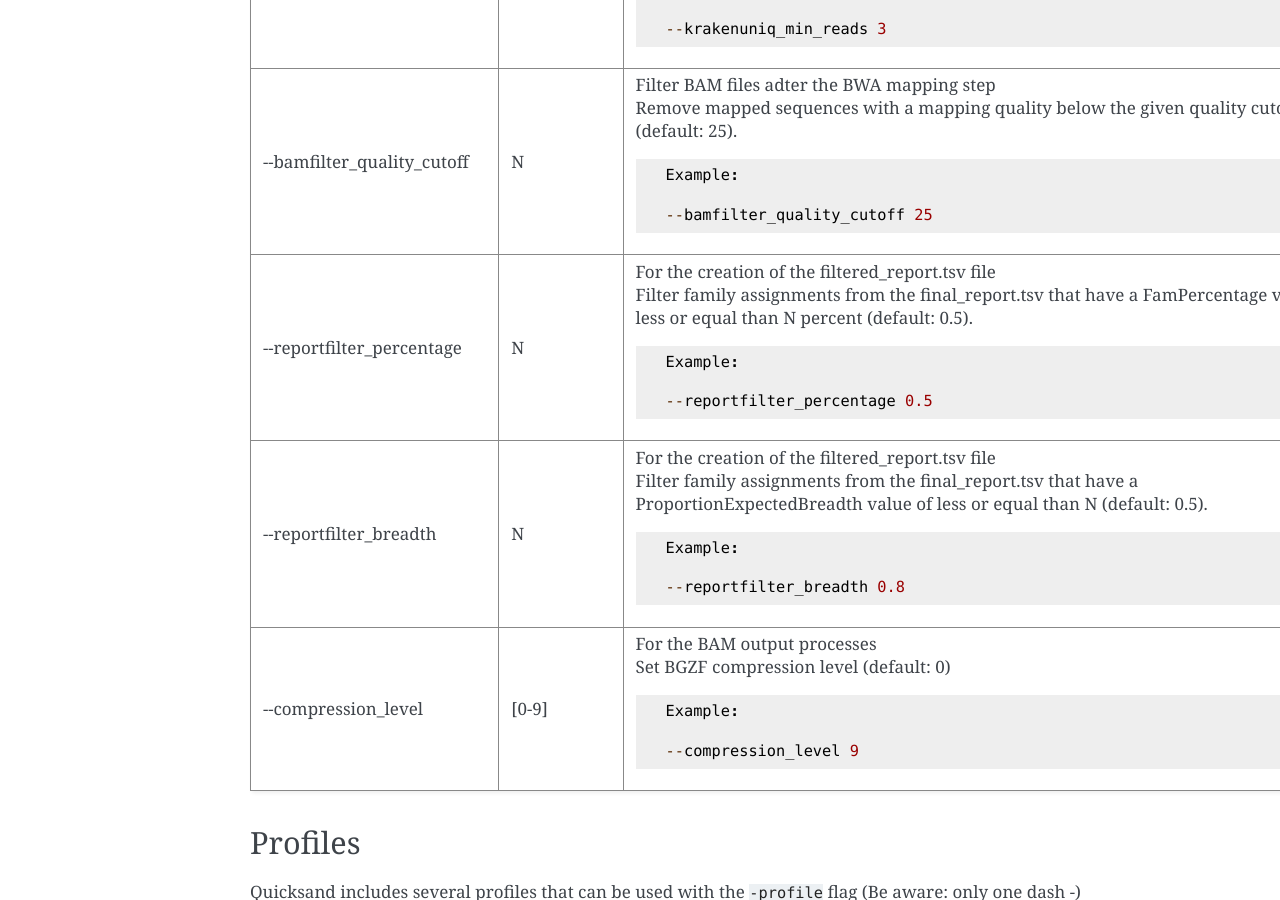
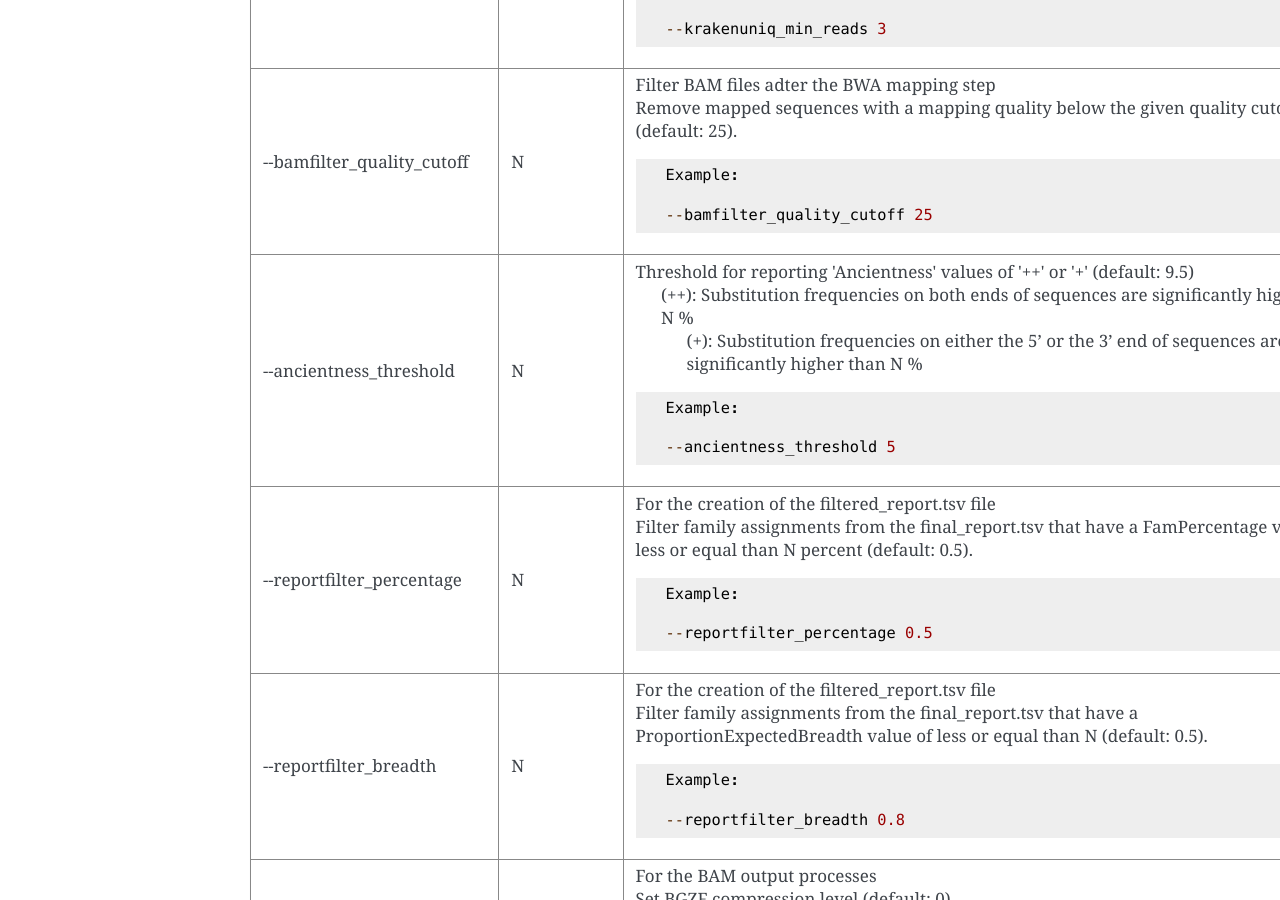
Before and after one commit to mpieva/quicksand, a Sphinx documentation site: the page built from docs/source/flags.rst, in a window 1280 px wide and 900 px high, scrolled down 4403 px. Built offline with Sphinx 7.4.7, drawn with Linux system fonts in a browser that asks for light colours.

Commit message:
Fix Bam-deam-stats-script (update version v2.5)

```diff
--- a/docs/source/flags.rst
+++ b/docs/source/flags.rst
@@ -272,6 +272,17 @@ Optional flags
 
           --bamfilter_quality_cutoff 25
 
+  * - --ancientness_threshold
+    - N
+    - | Threshold for reporting 'Ancientness' values of '++' or '+' (default: 9.5)
+      |    (++): Substitution frequencies on both ends of sequences are significantly higher than N %
+      |     (+): Substitution frequencies on either the 5’ or the 3’ end of sequences are significantly higher than N %
+      ::
+
+          Example:
+
+          --ancientness_threshold 5
+
   * - --reportfilter_percentage
     - N
     - | For the creation of the filtered_report.tsv file
```
Also changed, not shown: CHANGELOG.md (+1 -0 lines), 2 other files.
